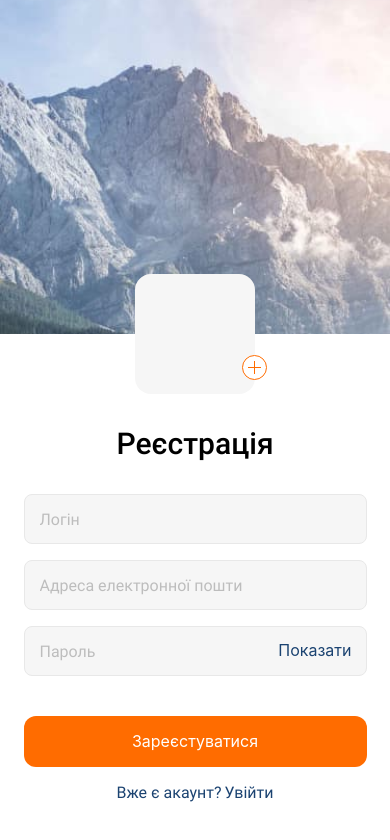
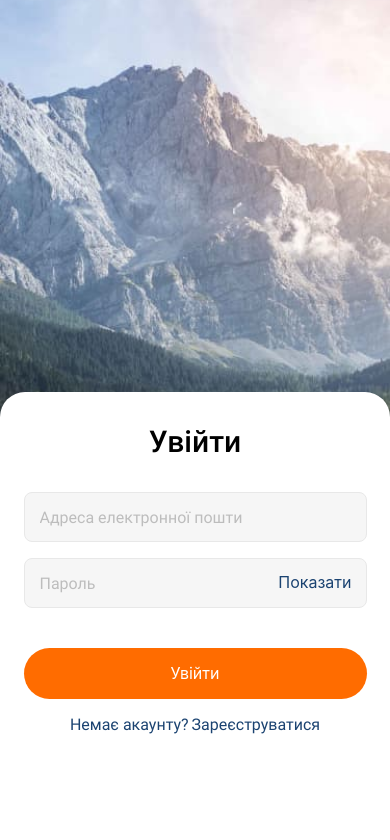
Before and after one commit to DaniilPesotskyi/react-native-app, a React Native app: screen / in a window 390 px wide. Shown: the top 840 px of the page. Built offline with nearby package versions, Linux system fonts and the light colour scheme.

Commit message:
login screen

```diff
--- a/App.js
+++ b/App.js
@@ -1,7 +1,8 @@
 import { StatusBar } from "expo-status-bar";
 import { StyleSheet, View } from "react-native";
-import RegistrationScreen from "./screens/RegistrationScreen";
+// import RegistrationScreen from "./screens/RegistrationScreen";
 import { useFonts } from "expo-font";
+import LoginScreen from "./screens/LoginScreen";
 
 export default function App() {
   const [fontsLoaded] = useFonts({
@@ -16,7 +17,8 @@ export default function App() {
 
   return (
     <View style={styles.container}>
-      <RegistrationScreen />
+      {/* <RegistrationScreen /> */}
+      <LoginScreen />
       <StatusBar style="auto" />
     </View>
   );
--- a/screens/LoginScreen.js
+++ b/screens/LoginScreen.js
@@ -0,0 +1,194 @@
+import { useState, useEffect } from "react";
+import {
+  Text,
+  View,
+  TextInput,
+  StyleSheet,
+  Keyboard,
+  Image,
+  TouchableOpacity,
+} from "react-native";
+import BackgroundImage from "./../assets/images/bg-photo.jpg";
+
+const LoginScreen = () => {
+  const [email, onChangeEmail] = useState("");
+  const [password, onChangePassword] = useState("");
+  const [isKeyboardVisible, setIsKeyboardVisible] = useState(false);
+  const [isSecureTextEntry, setIsSecureTextEntry] = useState(true);
+
+  useEffect(() => {
+    const keyboardDidShowListener = Keyboard.addListener(
+      "keyboardDidShow",
+      () => {
+        setIsKeyboardVisible(true);
+      }
+    );
+
+    const keyboardDidHideListener = Keyboard.addListener(
+      "keyboardDidHide",
+      () => {
+        setIsKeyboardVisible(false);
+      }
+    );
+
+    return () => {
+      keyboardDidShowListener.remove();
+      keyboardDidHideListener.remove();
+    };
+  }, []);
+
+  return (
+    <View style={styles.container}>
+      <Image source={BackgroundImage} style={styles.backgroundImage} />
+      <View style={styles.registrationForm}>
+        <Text style={styles.formTitle}>Увійти</Text>
+        <View style={styles.inputsList}>
+          <TextInput
+            placeholderTextColor="#BDBDBD"
+            style={styles.input}
+            value={email}
+            onChangeText={onChangeEmail}
+            placeholder="Адреса електронної пошти"
+          />
+          <View>
+            <TextInput
+              placeholderTextColor="#BDBDBD"
+              style={styles.input}
+              value={password}
+              onChangeText={onChangePassword}
+              secureTextEntry={isSecureTextEntry}
+              placeholder="Пароль"
+            />
+            <TouchableOpacity
+              onPress={() => setIsSecureTextEntry(!isSecureTextEntry)}
+              style={styles.showPasswordButton}
+            >
+              <Text style={styles.showPasswordButtonText}>Показати</Text>
+            </TouchableOpacity>
+          </View>
+        </View>
+        {!isKeyboardVisible && (
+          <TouchableOpacity style={styles.submitButton}>
+            <Text style={styles.submitButtonText}>Увійти</Text>
+          </TouchableOpacity>
+        )}
+        {!isKeyboardVisible && (
+          <View style={styles.difAction}>
+            <Text style={styles.difActionText}>Немає акаунту?</Text>
+            <TouchableOpacity>
+              <Text style={styles.difActionText}>Зареєструватися</Text>
+            </TouchableOpacity>
+          </View>
+        )}
+      </View>
+    </View>
+  );
+};
+
+const styles = StyleSheet.create({
+  container: {
+    flex: 1,
+    width: "100%",
+  },
+
+  backgroundImage: {
+    flex: 1,
+    width: "100%",
+    resizeMode: "cover",
+    position: "absolute",
+  },
+
+  registrationForm: {
+    position: "relative",
+    width: "100%",
+    paddingTop: 32,
+    marginTop: "auto",
+
+    borderTopRightRadius: 25,
+    borderTopLeftRadius: 25,
+    backgroundColor: "#FFFFFF",
+    alignItems: "center",
+  },
+
+  formTitle: {
+    marginBottom: 33,
+
+    fontFamily: "Roboto-Medium",
+    fontSize: 30,
+    lineHeight: 35,
+    letterSpacing: 0.01,
+    textAlign: "center",
+  },
+
+  inputsList: {
+    display: "flex",
+    flexDirection: "column",
+    gap: 16,
+
+    marginBottom: 40,
+  },
+
+  showPasswordButton: {
+    position: "absolute",
+    top: 15,
+    right: 15,
+  },
+
+  showPasswordButtonText: {
+    fontSize: 16,
+    lineHeight: 19,
+    color: "#1B4371",
+  },
+
+  input: {
+    width: 343,
+    height: 50,
+    padding: 15,
+
+    borderWidth: 1,
+    borderColor: "#E8E8E8",
+    borderRadius: 8,
+    backgroundColor: "#F6F6F6",
+
+    fontFamily: "Roboto-Regular",
+    fontSize: 16,
+    lineHeight: 19,
+    color: "#212121",
+  },
+
+  submitButton: {
+    display: "flex",
+    alignItems: "center",
+    justifyContent: "center",
+
+    width: 343,
+    marginBottom: 16,
+
+    paddingTop: 16,
+    paddingBottom: 16,
+
+    backgroundColor: "#FF6C00",
+    borderRadius: 100,
+  },
+
+  submitButtonText: {
+    fontSize: 16,
+    lineHeight: 19,
+    color: "#FFFFFF",
+  },
+
+  difAction: {
+    flexDirection: "row",
+    gap: 3,
+    marginBottom: 110,
+  },
+
+  difActionText: {
+    fontFamily: "Roboto-Regular",
+    fontSize: 16,
+    lineHeight: 19,
+    color: "#1B4371",
+  },
+});
+
+export default LoginScreen;
--- a/screens/RegistrationScreen.js
+++ b/screens/RegistrationScreen.js
@@ -137,6 +137,8 @@ const styles = StyleSheet.create({
     width: "100%",
     marginTop: "auto",
 
+    borderTopRightRadius: 25,
+    borderTopLeftRadius: 25,
     backgroundColor: "#FFFFFF",
     alignItems: "center",
   },
@@ -154,7 +156,7 @@ const styles = StyleSheet.create({
   },
 
   addPhotoButton: {
-    position: 'absolute',
+    position: "absolute",
     top: 81,
     right: -12,
   },
@@ -217,7 +219,7 @@ const styles = StyleSheet.create({
     paddingBottom: 16,
 
     backgroundColor: "#FF6C00",
-    borderRadius: 12,
+    borderRadius: 100,
   },
 
   submitButtonText: {
```
